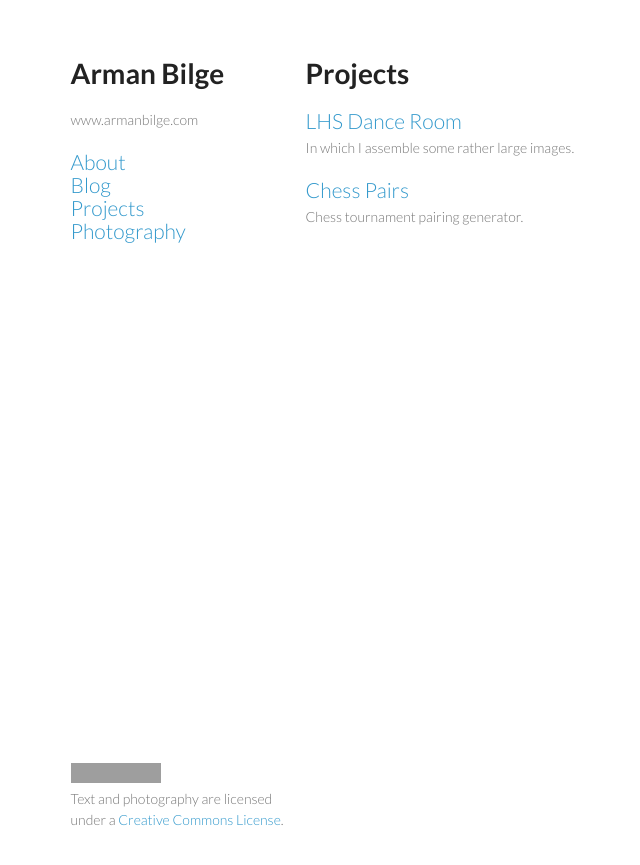
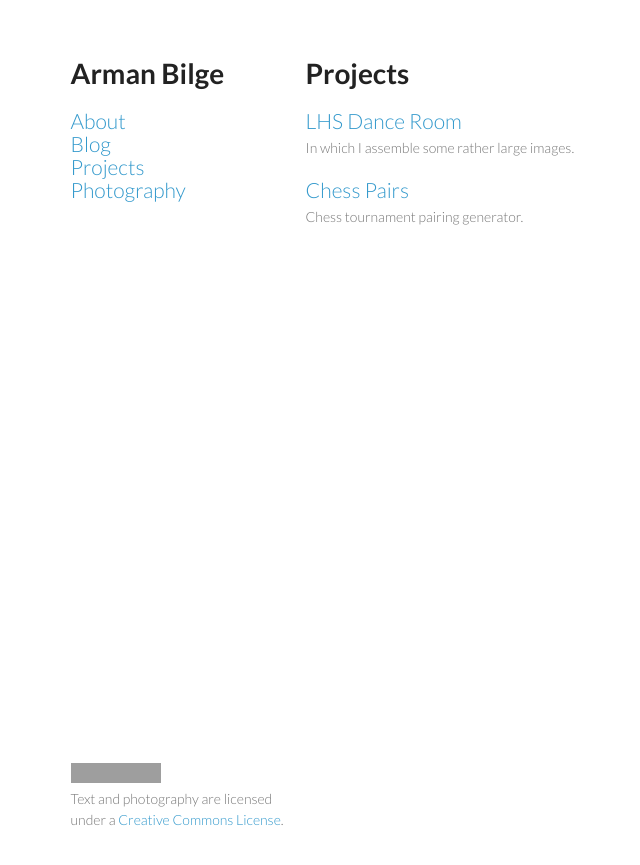
Before and after one commit to armanbilge/armanbilge.github.io, a Jekyll site: the page built from projects/index.md, in a window 1280 px wide. Shown: the top 865 px of the page, without its empty margins (202-842 px from the left). Built offline with Jekyll 4.4.1, drawn with Linux system fonts in a browser that asks for light colours; grey boxes are pictures that could not be loaded.

Commit message:
Update default.html

```diff
--- a/_layouts/default.html
+++ b/_layouts/default.html
@@ -18,7 +18,7 @@
     <div class="wrapper">
       <header>
         <a href="/"><h1>Arman Bilge</h1></a>
-        <p>www.armanbilge.com</p>
+<!--        <p>www.armanbilge.com</p> -->
               <h2>
               <a href="/about">About</a><br/>
               <a href="/blog">Blog</a><br/>
@@ -36,7 +36,7 @@
       <footer>
       <a rel="license" href="http://creativecommons.org/licenses/by-sa/3.0/deed.en_US">
 <img alt="Creative Commons License" style="border-width:0" src="http://i.creativecommons.org/l/by-sa/3.0/88x31.png" />
-</a><p><font line-height="5px"></font>Text and photography are licensed <br/> under a <a rel="license" href="http://creativecommons.org/licenses/by-sa/3.0/deed.en_US">Creative Commons License</a>.</font></p>
+</a><p>Text and photography are licensed <br/> under a <a rel="license" href="http://creativecommons.org/licenses/by-sa/3.0/deed.en_US">Creative Commons License</a>.</p>
  <!--       <p><small>Hosted on GitHub Pages &mdash; Theme by <a href="https://github.com/orderedlist">orderedlist</a></small></p> -->
       </footer>
     </div>
```
